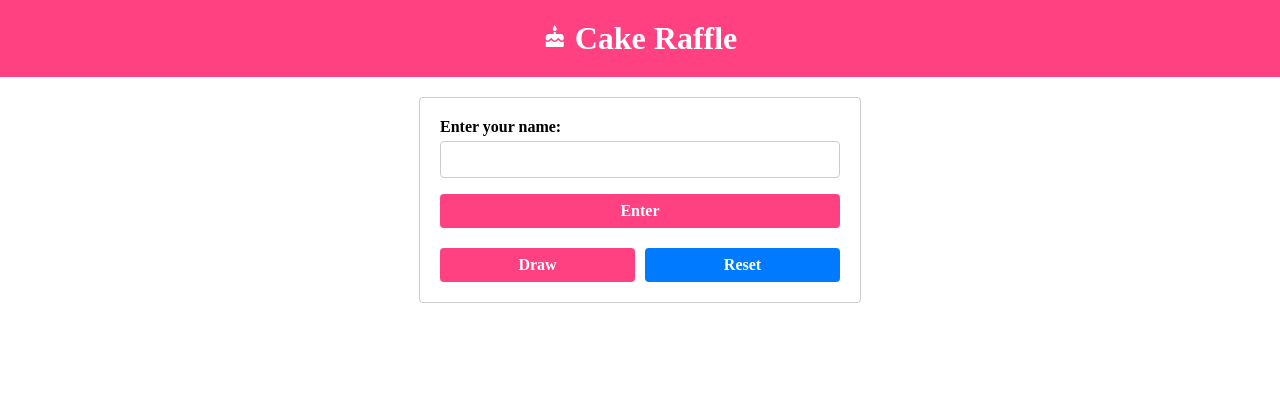
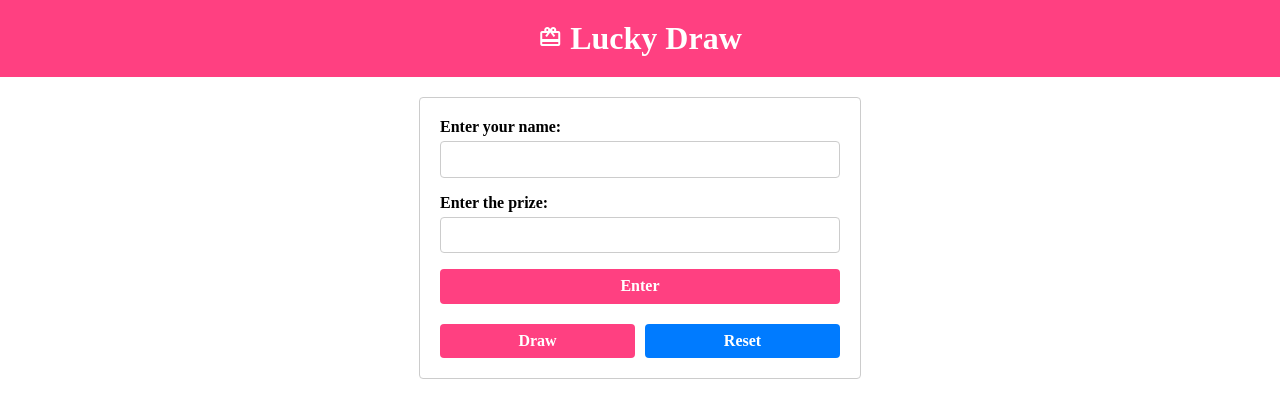
Before and after one commit to wtan90/lucky-draw, a website built with Vite: page index.html in a window 1280 px wide. Built offline with nearby package versions, Linux system fonts and the light colour scheme.

Commit message:
Update index.html

```diff
--- a/index.html
+++ b/index.html
@@ -1,19 +1,22 @@
 <!DOCTYPE html>
 <html>
-<head><link rel="stylesheet" href="https://cdnjs.cloudflare.com/ajax/libs/normalize/8.0.1/normalize.css">
-  <title>Cake Raffle</title>
+<head>
+    <link rel="stylesheet" href="https://cdnjs.cloudflare.com/ajax/libs/normalize/8.0.1/normalize.css">
+    <title>Lucky Draw</title>
     <link rel="stylesheet" href="https://fonts.googleapis.com/icon?family=Material+Icons">
     <link rel="stylesheet" type="text/css" href="styles.css">
 </head>
 <body>
     <header>
-    <h1><i class="material-icons">cake</i> Cake Raffle</h1>
+        <h1><i class="material-icons">card_giftcard</i> Lucky Draw</h1>
     </header>
 
     <div class="container">
         <form id="entry-form">
             <label for="name">Enter your name:</label>
             <input type="text" id="name" required>
+            <label for="prize">Enter the prize:</label>
+            <input type="text" id="prize" required>
             <button type="submit">Enter</button>
         </form>
 
```
Lines whose indentation alone changed are shown as unchanged.
